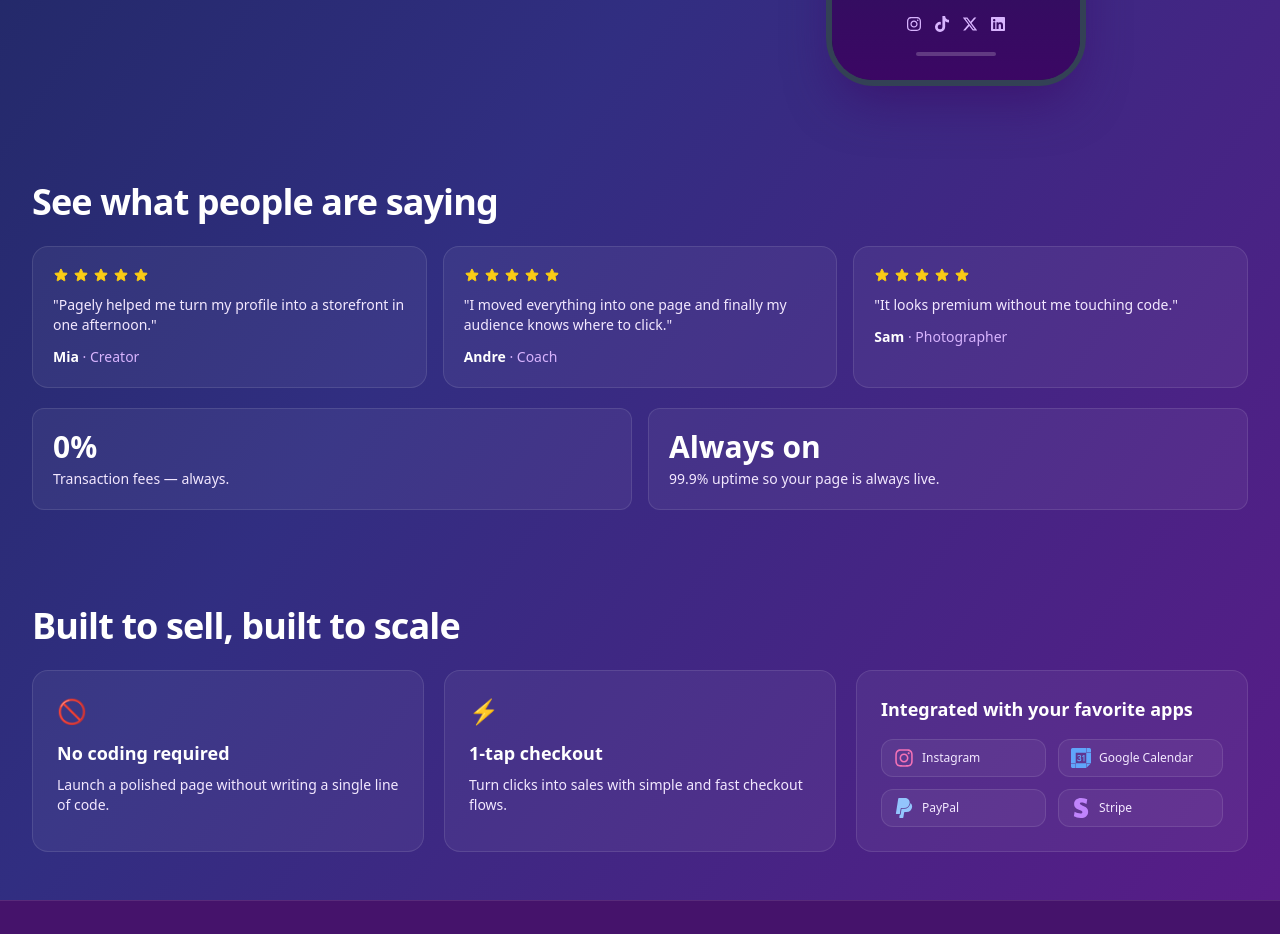
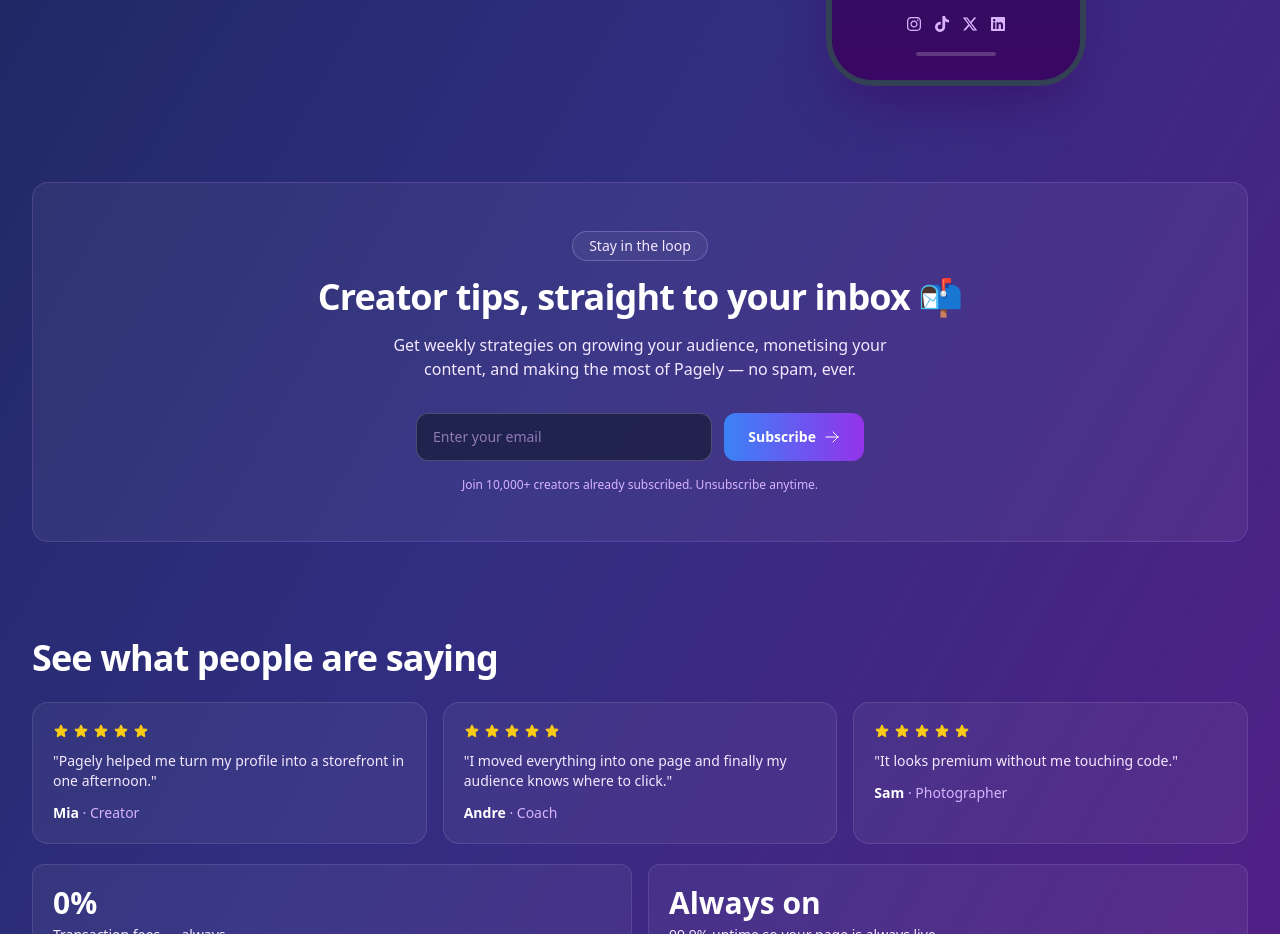
Before and after one commit to imevanc/pagely, a Next.js app: page / in a window 1280 px wide. Shown: the part 963-1897 px from the top of the page. Built offline with nearby package versions, Linux system fonts and the light colour scheme.

Commit message:
feat: create newsletter (#21)

```diff
--- a/src/app/page.tsx
+++ b/src/app/page.tsx
@@ -1,6 +1,7 @@
 "use client";
 
 import type { NextPage } from "next/types";
+import { useForm } from "react-hook-form";
 import {
   ArrowRightIcon,
   CheckCircleIcon,
@@ -43,6 +44,63 @@
   { name: "PayPal", icon: SiPaypal, color: "text-blue-300" },
   { name: "Stripe", icon: SiStripe, color: "text-purple-400" },
 ];
+
+const NewsletterForm = () => {
+  const {
+    register,
+    handleSubmit,
+    formState: { errors, isSubmitSuccessful },
+    reset,
+  } = useForm<{ email: string }>({ mode: "onSubmit" });
+
+  const onSubmit = (_data: { email: string }) => {
+    reset();
+  };
+
+  return (
+    <form
+      onSubmit={handleSubmit(onSubmit)}
+      className="mx-auto mt-8 w-full max-w-md"
+      noValidate
+    >
+      <div className="flex flex-col gap-3 sm:flex-row">
+        <div className="flex-1">
+          <input
+            type="email"
+            placeholder="Enter your email"
+            {...register("email", {
+              required: "Please enter your email address",
+              pattern: {
+                value: /^[^\s@]+@[^\s@]+\.[^\s@]+$/,
+                message: "Please enter a valid email address",
+              },
+            })}
+            className={`h-12 w-full rounded-xl border bg-slate-900/60 px-4 text-sm text-white placeholder:text-purple-300/60 focus:outline-none ${
+              errors.email
+                ? "border-red-500 focus:border-red-400"
+                : "border-white/20 focus:border-purple-400"
+            }`}
+          />
+          {errors.email && (
+            <p className="mt-1.5 text-xs text-red-400">{errors.email.message}</p>
+          )}
+        </div>
+        <button
+          type="submit"
+          className="flex h-12 shrink-0 items-center justify-center gap-2 rounded-xl bg-gradient-to-r from-blue-500 to-purple-600 px-6 text-sm font-semibold text-white transition hover:from-blue-400 hover:to-purple-500"
+        >
+          Subscribe
+          <ArrowRightIcon className="h-4 w-4" />
+        </button>
+      </div>
+      {isSubmitSuccessful && (
+        <p className="mt-3 text-center text-sm font-semibold text-green-400">
+          🎉 You&apos;re subscribed! Welcome to the community.
+        </p>
+      )}
+    </form>
+  );
+};
 
 const Home: NextPage = () => (
   <div className="min-h-screen bg-gradient-to-br from-blue-950 via-indigo-900 to-purple-900 text-white">
@@ -157,6 +215,25 @@
         </div>
       </section>
 
+      {/* Newsletter */}
+      <section className="mx-auto max-w-7xl px-6 py-12 lg:px-8">
+        <div className="rounded-2xl border border-purple-400/20 bg-white/5 px-8 py-12 text-center">
+          <p className="inline-flex rounded-full border border-purple-300/30 bg-white/5 px-4 py-1 text-sm text-purple-100">
+            Stay in the loop
+          </p>
+          <h2 className="mt-4 text-3xl font-bold tracking-tight sm:text-4xl">
+            Creator tips, straight to your inbox 📬
+          </h2>
+          <p className="mx-auto mt-4 max-w-lg text-purple-100">
+            Get weekly strategies on growing your audience, monetising your content, and making the most of Pagely — no spam, ever.
+          </p>
+          <NewsletterForm />
+          <p className="mt-4 text-xs text-purple-300">
+            Join 10,000+ creators already subscribed. Unsubscribe anytime.
+          </p>
+        </div>
+      </section>
+
       {/* Testimonials + stats */}
       <section className="mx-auto max-w-7xl px-6 py-12 lg:px-8">
         <h2 className="text-3xl font-bold tracking-tight sm:text-4xl">
```
Also changed, not shown: 1 other file (tests, documents, lock files or other folders).
